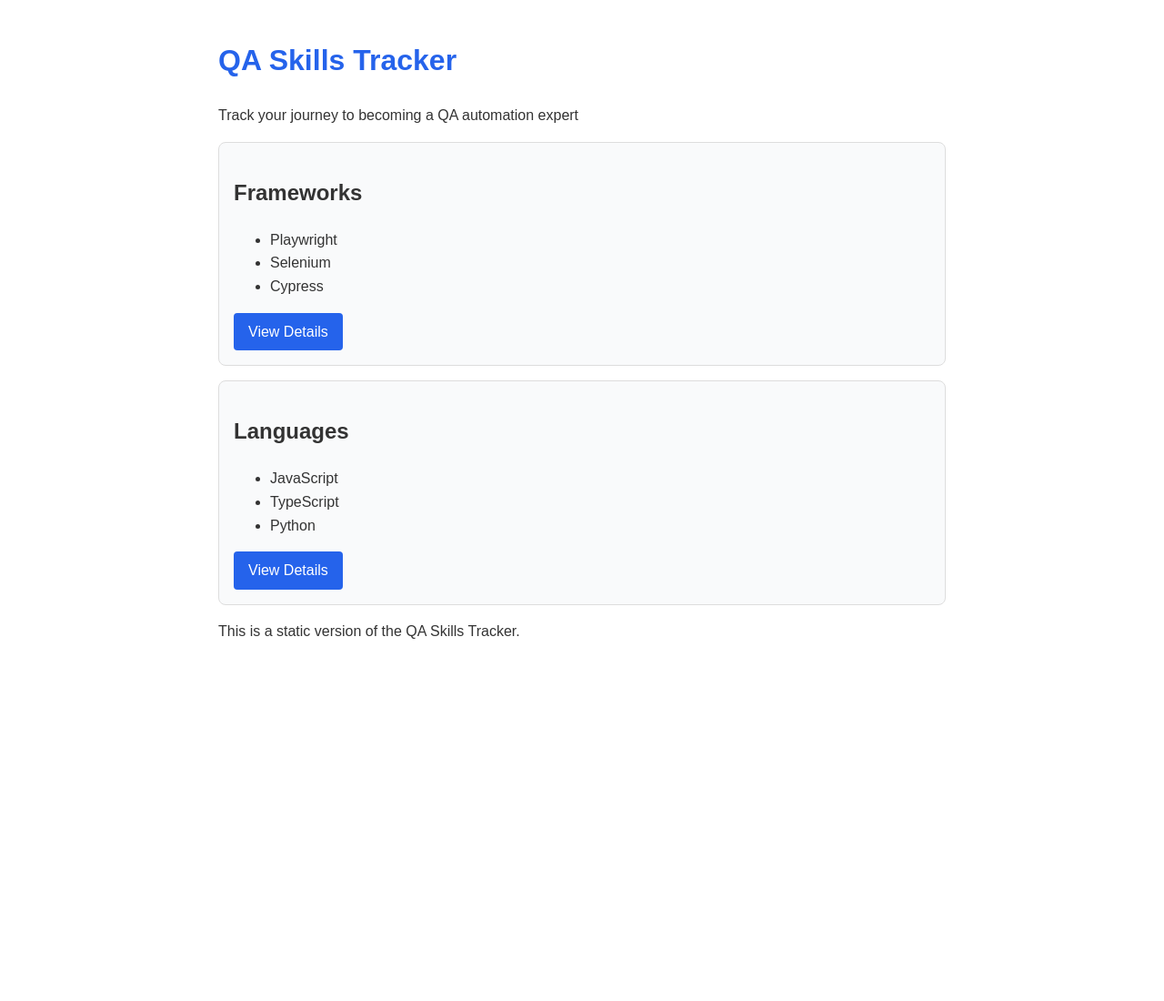
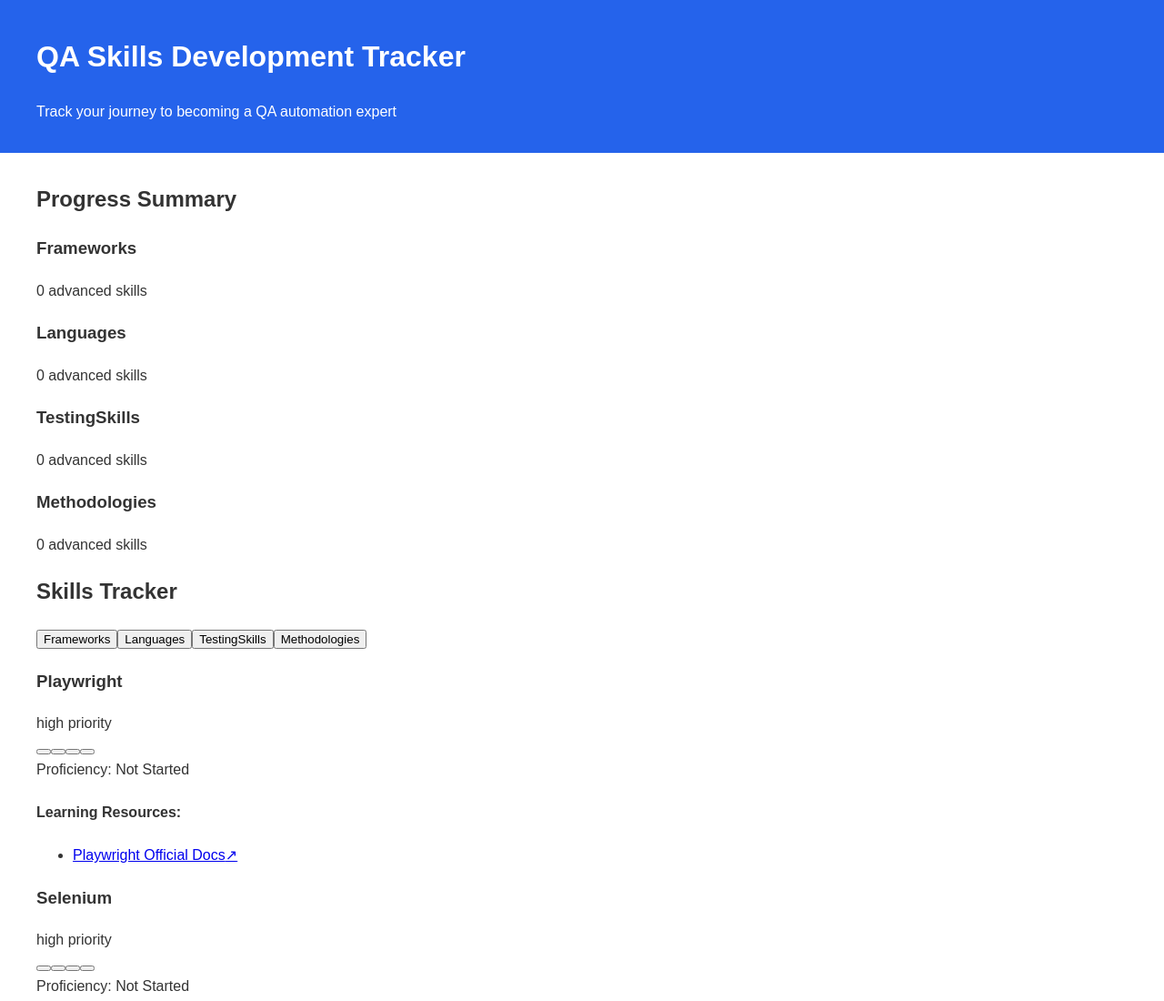
Before and after one commit to petr-kin/skills-tracker, a plain HTML site: page index.html in a window 1280 px wide. Shown: the top 1100 px of the page at 91% size. Before the commit the page ends 800 px from the top, so only its background shows below. Drawn offline with nearby package versions, Linux system fonts and the light colour scheme.

Commit message:
Update index.html

```diff
--- a/index.html
+++ b/index.html
@@ -9,12 +9,18 @@
       font-family: Arial, sans-serif;
       line-height: 1.6;
       color: #333;
-            max-width: 800px;
+      margin: 0;
+    }
+    .container {
+      max-width: 1200px;
       margin: 0 auto;
-            padding: 20px;
+      padding: 0 20px;
     }
-        h1 {
-            color: #2563eb;
+    header {
+      background-color: #2563eb;
+      color: white;
+      padding: 1rem;
+      margin-bottom: 2rem;
     }
     .card {
       border: 1px solid #ddd;
@@ -29,34 +35,37 @@
       color: white;
       padding: 8px 16px;
       border-radius: 4px;
-            text-decoration: none;
+      border: none;
+      cursor: pointer;
+      margin-right: 0.5rem;
     }
+    .btn-selected {
+      background-color: #1e40af;
+    }
+    .skill-level {
+      display: inline-block;
+      width: 20px;
+      height: 20px;
+      border-radius: 50%;
+      margin-right: 5px;
+      background-color: #ddd;
+    }
+    .level-1 { background-color: #93c5fd; }
+    .level-2 { background-color: #3b82f6; }
+    .level-3 { background-color: #22c55e; }
   </style>
 </head>
 <body>
-    <h1>QA Skills Tracker</h1>
-    <p>Track your journey to becoming a QA automation expert</p>
+  <div id="root"></div>
 
-    <div class="card">
-        <h2>Frameworks</h2>
-        <ul>
-            <li>Playwright</li>
-            <li>Selenium</li>
-            <li>Cypress</li>
-        </ul>
-        <a href="#" class="btn">View Details</a>
-    </div>
+  <!-- Load React -->
+  <script crossorigin src="https://unpkg.com/react@17/umd/react.development.js"></script>
+  <script crossorigin src="https://unpkg.com/react-dom@17/umd/react-dom.development.js"></script>
 
-    <div class="card">
-        <h2>Languages</h2>
-        <ul>
-            <li>JavaScript</li>
-            <li>TypeScript</li>
-            <li>Python</li>
-        </ul>
-        <a href="#" class="btn">View Details</a>
-    </div>
+  <!-- Load Babel -->
+  <script src="https://unpkg.com/@babel/standalone/babel.min.js"></script>
 
-    <p>This is a static version of the QA Skills Tracker.</p>
+  <!-- Load your app -->
+  <script type="text/babel" src="app.js"></script>
 </body>
 </html>
```
Lines whose indentation alone changed are shown as unchanged.
